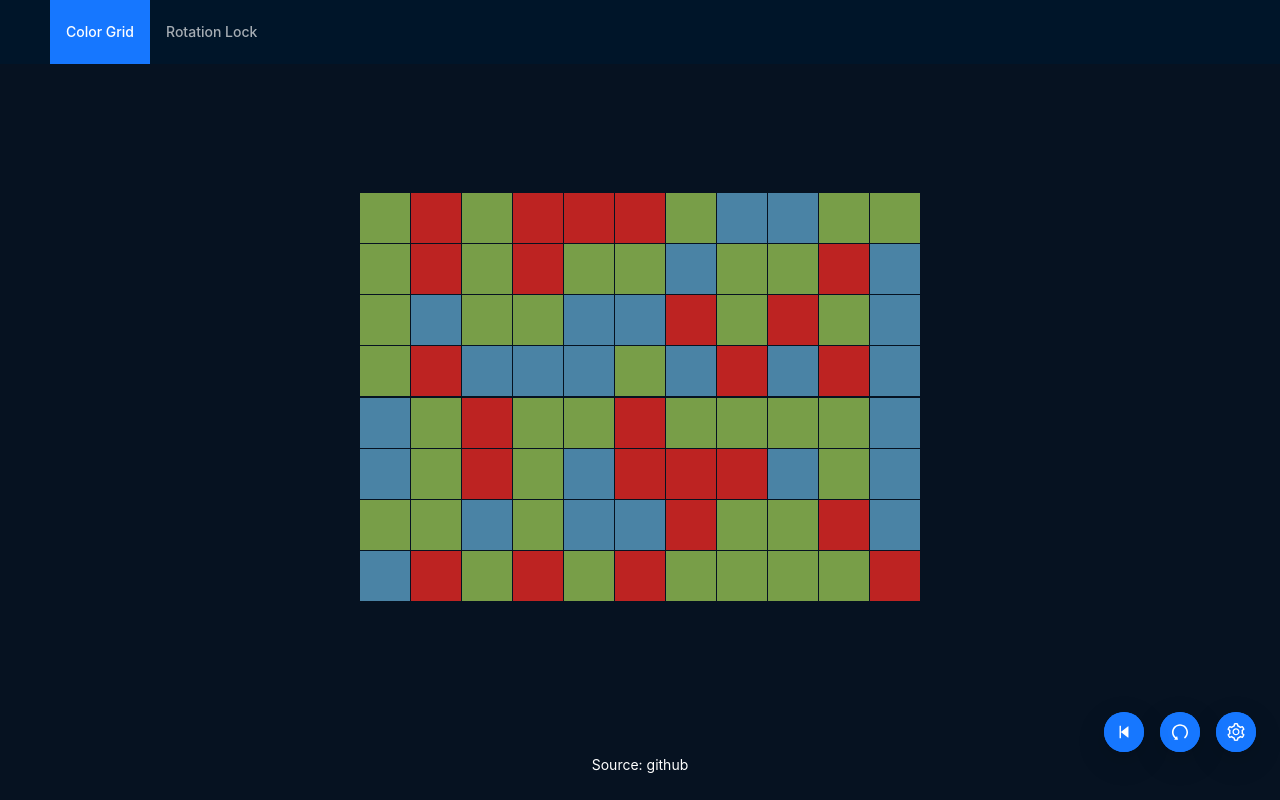
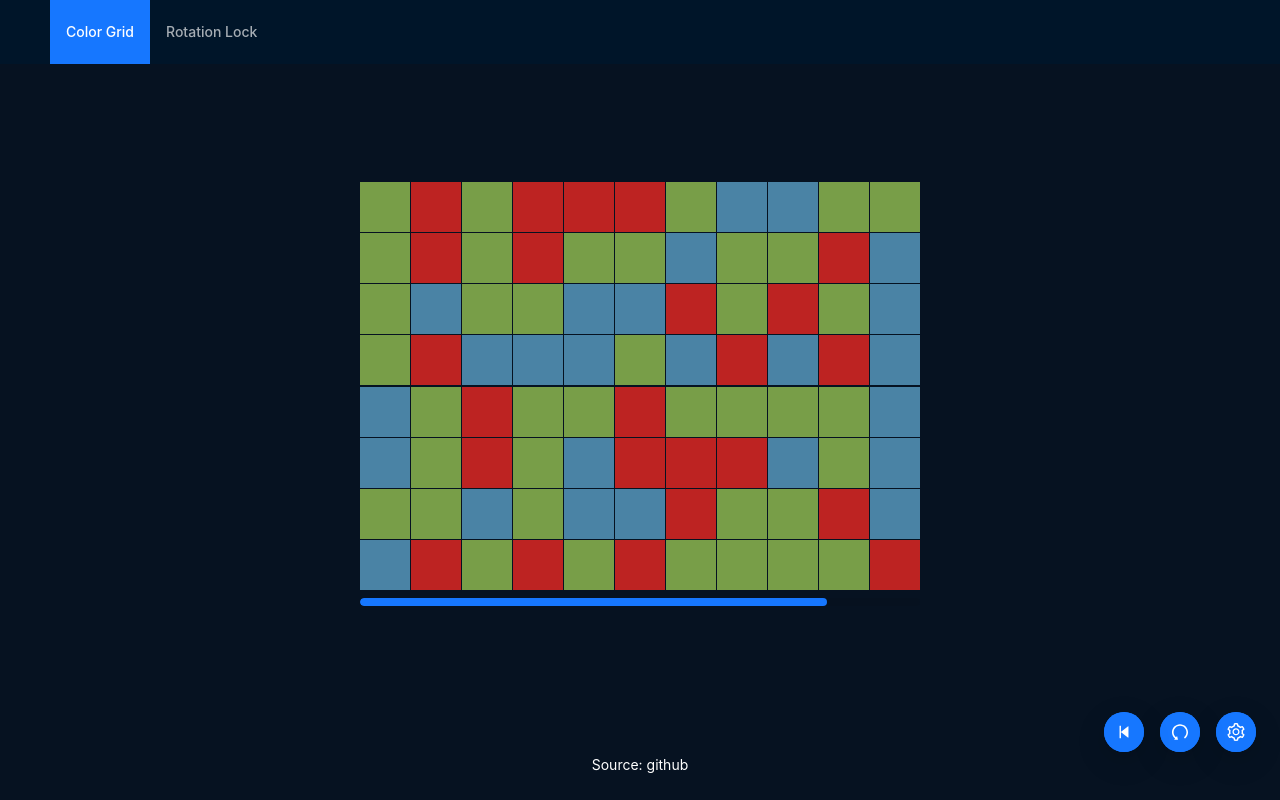
Before and after one commit to kylebeede/minigames, a React (Vite) app: page / in a window 1280 px wide. Built offline with nearby package versions, Linux system fonts and the light colour scheme.

Commit message:
Add timer to color grid

```diff
--- a/src/components/color-grid/ColorGridMinigame.tsx
+++ b/src/components/color-grid/ColorGridMinigame.tsx
@@ -5,27 +5,35 @@ import {
   StepBackwardOutlined,
   UndoOutlined,
 } from "@ant-design/icons";
+import { Timer } from "../shared";
 const { Title } = Typography;
 
 type Color = "green" | "blue" | "red" | "transparent";
+type GameStatus = "active" | "ended";
 const DEFAULT_HEIGHT = 8;
 const DEFAULT_WIDTH = 11;
 
 function ColorGridMinigame() {
+  const [gameStatus, setGameStatus] = useState<GameStatus>("active");
   const [gridHistory, setGridHistory] = useState<Color[][][]>([
     calculateGrid(DEFAULT_HEIGHT, DEFAULT_WIDTH),
   ]);
+
+  const [showControlPanel, setShowControlPanel] = useState(false);
   const [height, setHeight] = useState(8);
   const [width, setWidth] = useState(11);
   const [selectedGridColor, setSelectedGridColor] = useState<Color | null>(
     null
   );
-  const [showControlPanel, setShowControlPanel] = useState(false);
+
+  const [timerKey, setTimerKey] = useState(crypto.randomUUID());
+  const [timerDuration, setTimerDuration] = useState(30);
 
   const { message } = App.useApp();
 
   const handleCellClick = useCallback(
     (colIndex: number, rowIndex: number) => {
+      if (gameStatus === "ended") return;
       const latestGrid = gridHistory[gridHistory.length - 1];
       const newGrid = latestGrid.map((arr) => arr.slice());
       if (selectedGridColor) {
@@ -50,15 +58,20 @@ function ColorGridMinigame() {
             }
           }
         }
-        if (!hasElementsLeft) message.success("You win!");
+        if (!hasElementsLeft) {
+          message.success("You win!");
+          setGameStatus("ended");
+        }
       }
       setGridHistory([...gridHistory, newGrid]);
     },
-    [gridHistory, selectedGridColor, height, width, message]
+    [gameStatus, gridHistory, selectedGridColor, height, width, message]
   );
 
   const handleGridReset = useCallback(() => {
     setGridHistory([calculateGrid(height, width)]);
+    setGameStatus("active");
+    setTimerKey(crypto.randomUUID());
   }, [height, width]);
 
   const gridComponents: React.ReactNode[] = useMemo(() => {
@@ -91,16 +104,18 @@ function ColorGridMinigame() {
   );
 
   const handleGridUndo = useCallback(() => {
-    if (gridHistory.length === 1) return;
+    if (gridHistory.length === 1 || gameStatus === "ended") return;
     const newGridHistory = gridHistory.slice(0, -1);
     setGridHistory(newGridHistory);
-  }, [gridHistory, setGridHistory]);
+  }, [gameStatus, gridHistory]);
 
   const handleGridHeightChange = useCallback(
     (height: number | null) => {
       if (height === null) return;
       setHeight(height);
       setGridHistory([calculateGrid(height, width)]);
+      setGameStatus("active");
+      setTimerKey(crypto.randomUUID());
     },
     [width]
   );
@@ -110,6 +125,7 @@ function ColorGridMinigame() {
       if (width === null) return;
       setWidth(width);
       setGridHistory([calculateGrid(height, width)]);
+      setGameStatus("active");
     },
     [height]
   );
@@ -117,6 +133,17 @@ function ColorGridMinigame() {
   const toggleControlPanel = useCallback(() => {
     setShowControlPanel((prev) => !prev);
   }, []);
+
+  const handleSetTimerDuration = useCallback((duration: number | null) => {
+    if (duration === null) return;
+    setTimerDuration(duration);
+    setTimerKey(crypto.randomUUID());
+  }, []);
+
+  const handleTimerEnd = useCallback(() => {
+    message.error("You lose.");
+    setGameStatus("ended");
+  }, [message]);
 
   return (
     <div
@@ -143,6 +170,12 @@ function ColorGridMinigame() {
       >
         {gridComponents}
       </div>
+      <Timer
+        key={timerKey}
+        duration={timerDuration}
+        onTimerEnd={handleTimerEnd}
+        isCompleted={gameStatus === "ended"}
+      />
       {!showControlPanel ? null : (
         <div
           className="control-panel"
@@ -237,6 +270,26 @@ function ColorGridMinigame() {
                 value={width}
               />
             </div>
+          </div>
+
+          <div>
+            <Title
+              level={5}
+              style={{
+                margin: "0",
+                color: "#FFF",
+                display: "block",
+              }}
+            >
+              {"Timer"}
+            </Title>
+            <InputNumber
+              min={10}
+              max={1000}
+              defaultValue={30}
+              onChange={handleSetTimerDuration}
+              value={timerDuration}
+            />
           </div>
         </div>
       )}
--- /dev/null
+++ b/src/components/shared/Timer.tsx
@@ -0,0 +1,45 @@
+import { useState, useEffect, useRef } from "react";
+import { Progress } from "antd";
+
+interface TimerProps {
+  duration: number;
+  onTimerEnd: () => void;
+  isCompleted?: boolean;
+}
+const Timer = ({ duration, onTimerEnd, isCompleted }: TimerProps) => {
+  const [elapsed, setElapsed] = useState(0);
+  const timerRef = useRef<number>();
+
+  useEffect(() => {
+    const handleTimer = () => {
+      if (isCompleted) {
+        if (timerRef.current) clearInterval(timerRef.current);
+        return;
+      }
+
+      setElapsed((prevElapsed) => {
+        const newElapsed = prevElapsed + 0.1;
+        if (newElapsed >= duration) {
+          clearInterval(timerRef.current);
+          if (timerRef.current) onTimerEnd();
+          timerRef.current = undefined;
+          return duration;
+        }
+        return newElapsed;
+      });
+    };
+
+    timerRef.current = setInterval(handleTimer, 100);
+
+    return () => {
+      if (timerRef.current) clearInterval(timerRef.current);
+    };
+  }, [duration, isCompleted, onTimerEnd]);
+
+  const percentRemaining = 100 - (elapsed / duration) * 100;
+  return (
+    <Progress percent={percentRemaining} showInfo={false} status={"normal"} />
+  );
+};
+
+export default Timer;
--- /dev/null
+++ b/src/components/shared/index.ts
@@ -0,0 +1,2 @@
+import Timer from "./Timer";
+export { Timer };
```
